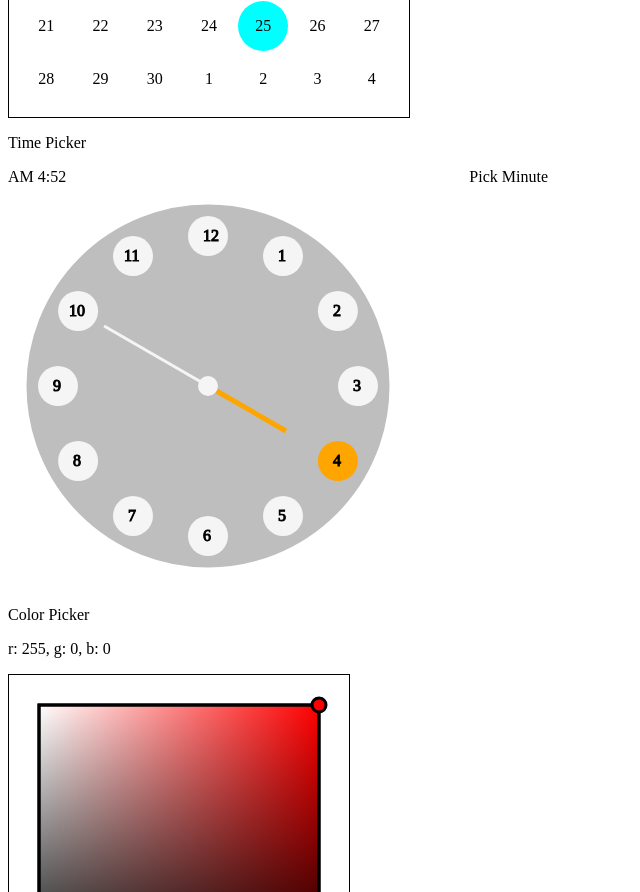
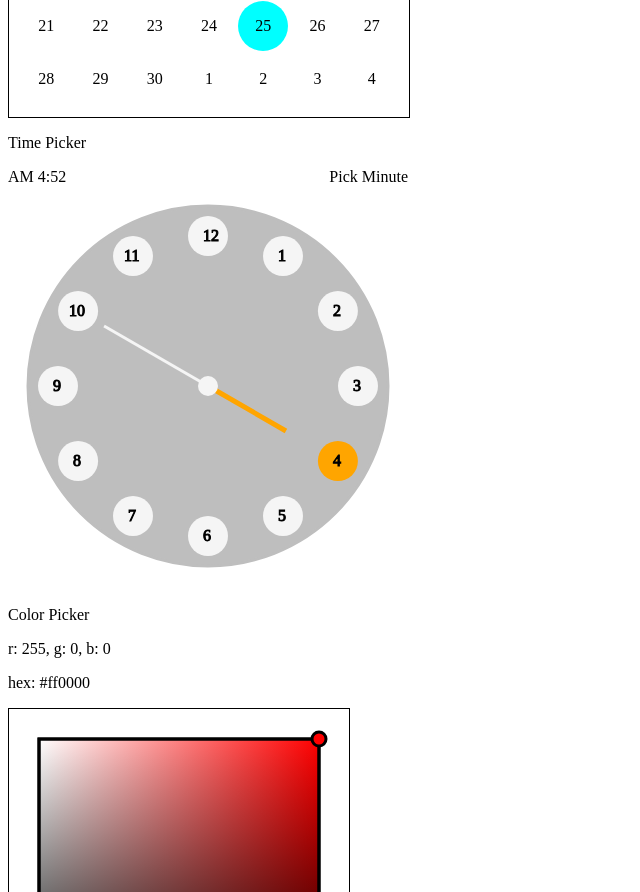
Before and after one commit to MuJungHo/react-pickers, a React (Create React App) app: page / in a window 1280 px wide. Shown: the part 320-1212 px from the top of the page, without its empty margins (0-640 px from the left). Built offline with nearby package versions, Linux system fonts and the light colour scheme.

Commit message:
[新增] 選擇器可給值並回傳值

```diff
--- a/src/App.js
+++ b/src/App.js
@@ -1,14 +1,14 @@
-import DatePicker from './components/DatePicker'
-import TimePicker from './components/TimePicker'
-import ColorPicker from './components/ColorPicker'
+import DatePicker from './components/DatePicker';
+import TimePicker from './components/TimePicker';
+import ColorPicker from './components/ColorPicker';
 
 function App() {
   return (
     <div>
       My Pickers:
-      <DatePicker />
-      <TimePicker />
-      <ColorPicker />
+      <DatePicker value={new Date()} onChange={date => console.log(date)}/>
+      <TimePicker value={new Date()} onChange={time => console.log(time)}/>
+      <ColorPicker value={'#ff0000'} onChange={color => console.log(color)}/>
     </div>
   );
 }
--- a/src/components/ColorPicker.js
+++ b/src/components/ColorPicker.js
@@ -1,4 +1,38 @@
 import React from 'react'
+
+const hexToRgb = hex => {
+  var result = /^#?([a-f\d]{2})([a-f\d]{2})([a-f\d]{2})$/i.exec(hex);
+  return result ? {
+    r: parseInt(result[1], 16),
+    g: parseInt(result[2], 16),
+    b: parseInt(result[3], 16)
+  } : null;
+}
+const componentToHex = c => {
+  var hex = c.toString(16);
+  return hex.length == 1 ? "0" + hex : hex;
+}
+
+const rgbToHex = (r, g, b) => {
+  return "#" + componentToHex(r) + componentToHex(g) + componentToHex(b);
+}
+
+const rgbToRatio = ({ r, g, b }) => {
+  if (r === 255 && b === 0) { //0 ~ 16.6
+    return g / 255 * 16.6 + 0
+  } else if (g === 255 && b === 0) { //16.6 ~ 33.2
+    return r / 255 * 16.6 + 16.6
+  } else if (g === 255 && r === 0) { //33.2 ~ 49.8
+    return b / 255 * 16.6 + 33.2
+  } else if (b === 255 && r === 0) { //49.8 ~ 66.4
+    return g / 255 * 16.6 + 49.8
+  } else if (b === 255 && g === 0) { //66.4 ~ 83
+    return r / 255 * 16.6 + 66.4
+  } else if (r === 255 && g === 0) { //83 ~ 100
+    return g / 255 * 16.6 + 83
+  }
+  return 0
+}
 const ColorBoard = ({ setCoordinate, rgb, barRGB }) => {
   const boardRef = React.useRef()
   const [start, setStart] = React.useState(null)
@@ -81,16 +115,16 @@ const ColorBoard = ({ setCoordinate, rgb, barRGB }) => {
     </svg >
   )
 }
-const ColorBar = ({ setBarRatio, barRGB }) => {
+const ColorBar = ({ setBarRatio, barRGB, barRatio }) => {
+  const barWidth = 300
+  const pointerRadius = 10
   const boardRef = React.useRef()
   const [start, setStart] = React.useState(null)
   const [position, setPosition] = React.useState({
-    x: 10,
+    x: 10 + 300 * barRatio / 100,
     y: 15
   })
 
-  const barWidth = 300
-  const pointerRadius = 10
   React.useEffect(() => {
     if (JSON.stringify(start) !== JSON.stringify({}) && start !== null) {
       boardRef.current.addEventListener('mousemove', drag)
@@ -152,22 +186,27 @@ const ColorBar = ({ setBarRatio, barRGB }) => {
     </svg>
   )
 }
-const ColorPicker = () => {
+const ColorPicker = ({ value, onChange }) => {
   const [coordinate, setCoordinate] = React.useState({
     x: 100,
     y: 0
   })
-  const [barRatio, setBarRatio] = React.useState(0)
+  const [barRatio, setBarRatio] = React.useState(rgbToRatio({
+    r: hexToRgb(value).r,
+    g: hexToRgb(value).g,
+    b: hexToRgb(value).b
+  }))
   const [barRGB, setBarRGB] = React.useState({
-    r: 255,
-    g: 0,
-    b: 0
+    r: hexToRgb(value).r,
+    g: hexToRgb(value).g,
+    b: hexToRgb(value).b
   })
   const [rgb, setRGB] = React.useState({
-    r: 255,
-    g: 0,
-    b: 0
+    r: hexToRgb(value).r,
+    g: hexToRgb(value).g,
+    b: hexToRgb(value).b
   })
+
   React.useEffect(() => {
     if (barRatio >= 0 && 16.6 > barRatio) {
       setBarRGB({
@@ -226,13 +265,17 @@ const ColorPicker = () => {
       b: Math.floor(yb * (100 - coordinate.y) / 100),
     })
   }, [coordinate, barRGB])
+  React.useEffect(() => {
+    onChange(rgbToHex(rgb.r, rgb.g, rgb.b))
+  }, [rgb])
   return (
     <div style={{ userSelect: 'none' }}>
       <p>Color Picker</p>
       <p>{`r: ${rgb.r}, g: ${rgb.g}, b: ${rgb.b}`}</p>
+      <p>{`hex: ${rgbToHex(rgb.r, rgb.g, rgb.b)}`}</p>
       <div style={{ border: '1px solid', width: 300, padding: 20 }}>
         <ColorBoard setCoordinate={setCoordinate} rgb={rgb} barRGB={barRGB} />
-        <ColorBar setBarRatio={setBarRatio} barRGB={barRGB} />
+        <ColorBar setBarRatio={setBarRatio} barRGB={barRGB} barRatio={barRatio} />
       </div>
     </div>
   )
--- a/src/components/DatePicker.js
+++ b/src/components/DatePicker.js
@@ -1,17 +1,20 @@
 import React from "react";
 const DateCell = props => {
-  const { date, selected, setSelected } = props
+  const { date, selected, setSelected, onChange } = props
   const [isHover, setHover] = React.useState(false)
   const isSelectedDate = selected.year === date.year && selected.month === date.month && selected.day === date.day
   return (
     <div
       onMouseEnter={() => setHover(true)}
       onMouseLeave={() => setHover(false)}
-      onClick={() => setSelected({
-        year: date.year,
-        month: date.month,
-        day: date.day,
-      })}
+      onClick={() => {
+        setSelected({
+          year: date.year,
+          month: date.month,
+          day: date.day,
+        })
+        onChange(new Date(date.year, date.month, date.day))
+      }}
       style={{
         width: 50,
         height: 50,
@@ -25,8 +28,9 @@ const DateCell = props => {
     </div>
   );
 }
-const DateTimePicker = () => {
-  const dt = new Date()
+const DateTimePicker = ({ value, onChange }) => {
+
+  const dt = value || new Date()
   const [year, setYear] = React.useState(dt.getFullYear())
   const [month, setMonth] = React.useState(dt.getMonth())
   const [day, setDay] = React.useState(dt.getDate())
@@ -37,6 +41,7 @@ const DateTimePicker = () => {
   const currMonthDays = new Date(year, (month + 1), 0).getDate()
   const lastMonthDays = new Date(year, month, 0).getDate()
   const weekday = ['Sun', 'Mon', 'Tue', 'Wen', 'Thr', 'Fri', 'Sat']
+
   const dates = [...Array(35).keys()].map(index => {
     if (index < currMonthFirstDay) {
       return {
@@ -93,6 +98,7 @@ const DateTimePicker = () => {
               date={date}
               selected={selected}
               setSelected={setSelected}
+              onChange={onChange}
             />)
           }
         </div>
--- a/src/components/TimePicker.js
+++ b/src/components/TimePicker.js
@@ -1,11 +1,14 @@
 import React from 'react'
-const Pointer = ({ point, value, setValue, isHour }) => {
+const Pointer = ({ point, value, setValue, isHour, onTimeChange }) => {
   const isSelected = point.value === value
   const [isHover, setHover] = React.useState(false)
   return (
     <>
       <circle
-        onClick={() => setValue(isHour ? point.value : point.value * 5)}
+        onClick={() => {
+          setValue(isHour ? point.value : point.value * 5)
+          onTimeChange(isHour, point.value)
+        }}
         onMouseEnter={() => setHover(true)}
         onMouseLeave={() => setHover(false)}
         cx={point.x}
@@ -41,8 +44,8 @@ const Pointer = ({ point, value, setValue, isHour }) => {
     </>
   )
 }
-const TimePicker = () => {
-  const dt = new Date();
+const TimePicker = ({ value, onChange }) => {
+  const dt = value || new Date();
   const [hour, setHour] = React.useState(dt.getHours() % 12)
   const [minute, setMinute] = React.useState(dt.getMinutes())
   const [isPickHour, setPickHour] = React.useState(true)
@@ -66,9 +69,21 @@ const TimePicker = () => {
       my
     })
   })
+  const onTimeChange = (isHour, value) => {
+    var dt_ = new Date()
+    if (isHour) {
+      dt_.setHours(value)
+      dt_.setMinutes(minute)
+    } else {
+      dt_.setHours(hour)
+      dt_.setMinutes(value * 5)
+    }
+    onChange(dt_)
+  }
   return (
-    <div style={{ width: 540 }}>
+    <div>
       <p>Time Picker</p>
+      <div style={{ width: 400 }}>
         <div style={{ display: 'flex', justifyContent: 'space-between' }}>
           <div onClick={() => setAM(!isAM)}>{`${isAM ? 'AM' : 'PM'} ${hour}:${minute}`}</div>
           <div onClick={() => setPickHour(!isPickHour)}>{isPickHour ? 'Pick Minute' : 'Pick Hour'}</div>
@@ -85,13 +100,14 @@ const TimePicker = () => {
               value={isPickHour ? hour % 12 : Math.floor(minute / 5)}
               setValue={isPickHour ? setHour : setMinute}
               isHour={isPickHour}
+              onTimeChange={onTimeChange}
             />)
           }
           <line onClick={() => setPickHour(true)} x1={points[hour % 12].hx} y1={points[hour % 12].hy} x2={d} y2={d} strokeWidth="5" stroke={isPickHour ? "orange" : "#f5f5f5"} />
           <line onClick={() => setPickHour(false)} x1={points[Math.floor(minute / 5)].mx} y1={points[Math.floor(minute / 5)].my} x2={d} y2={d} strokeWidth="3" stroke={isPickHour ? "#f5f5f5" : "aqua"} />
           <circle cx={d} cy={d} r="10" fill="#f5f5f5" />
-
         </svg>
+      </div>
     </div>
   )
 
```
Lines whose indentation alone changed are shown as unchanged.
